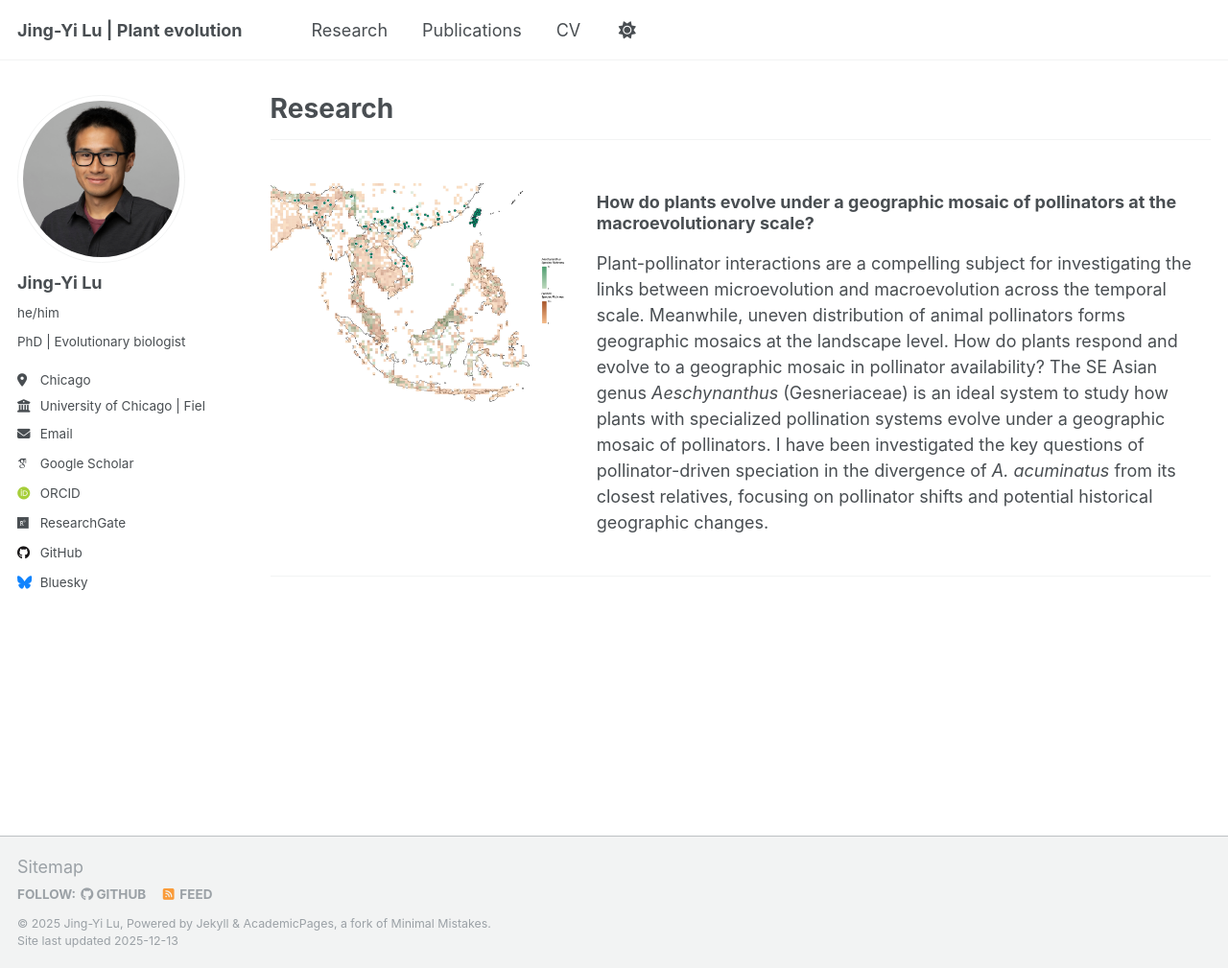
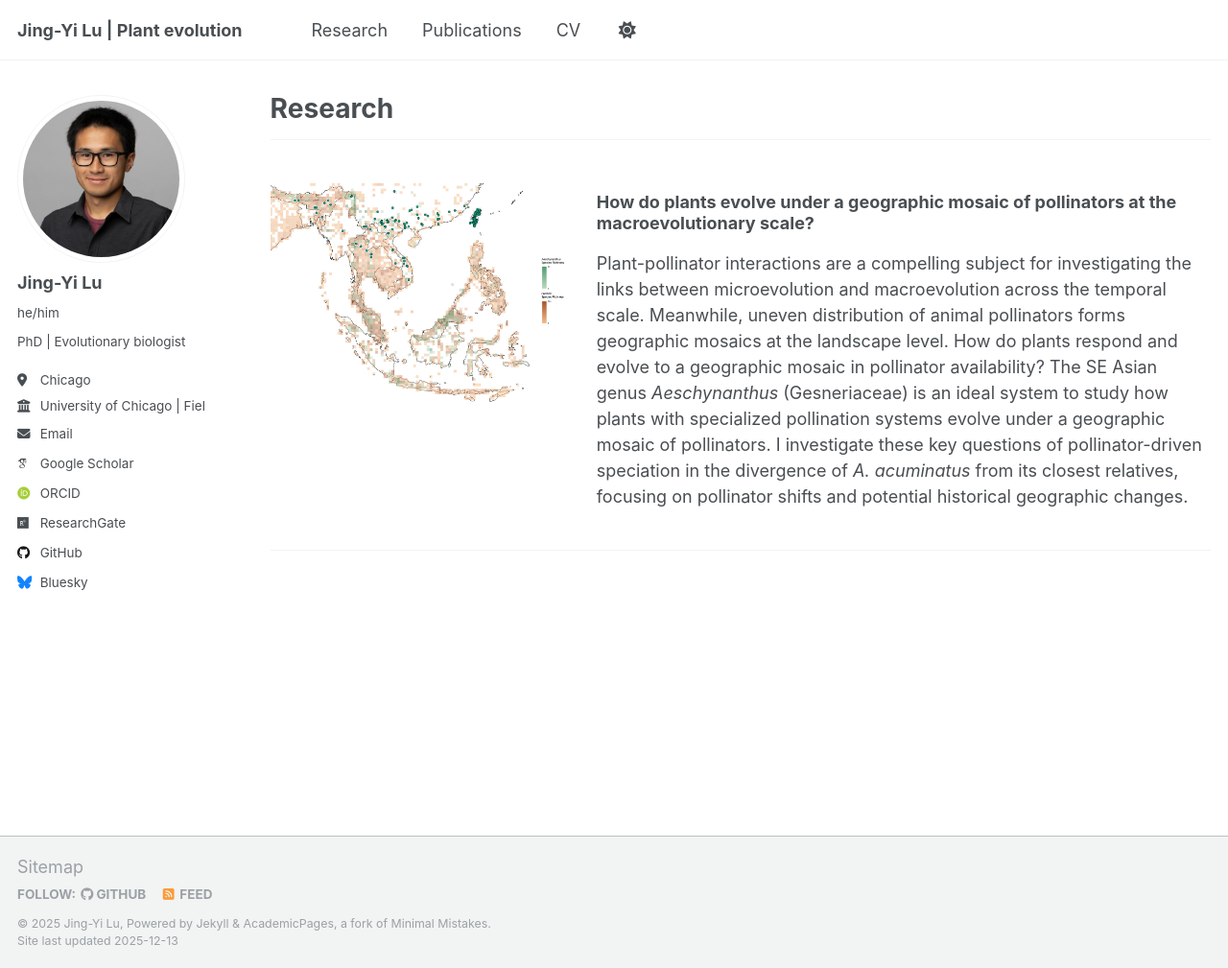
Before and after one commit to jingyilu/jingyilu.github.io, a Jekyll site: the page built from _pages/research.md, in a window 1280 px wide and 1009 px high. Shown: the whole window at 96% size. Built offline with Jekyll 4.4.1, drawn with Linux system fonts in a browser that asks for light colours; some web fonts are replaced; a script that is not in the unit is left out.

Commit message:
update research

```diff
--- a/_pages/research.md
+++ b/_pages/research.md
@@ -19,7 +19,7 @@ author_profile: true
     <h3>How do plants evolve under a geographic mosaic of pollinators at the macroevolutionary scale?</h3>
 
     <p>
-    Plant-pollinator interactions are a compelling subject for investigating the links between microevolution and macroevolution across the temporal scale. Meanwhile, uneven distribution of animal pollinators forms geographic mosaics at the landscape level. How do plants respond and evolve to a geographic mosaic in pollinator availability? The SE Asian genus <em>Aeschynanthus</em> (Gesneriaceae) is an ideal system to study how plants with specialized pollination systems evolve under a geographic mosaic of pollinators. I have been investigated the key questions of pollinator-driven speciation in the divergence of <em>A. acuminatus</em> from its closest relatives, focusing on pollinator shifts and potential historical geographic changes.
+    Plant-pollinator interactions are a compelling subject for investigating the links between microevolution and macroevolution across the temporal scale. Meanwhile, uneven distribution of animal pollinators forms geographic mosaics at the landscape level. How do plants respond and evolve to a geographic mosaic in pollinator availability? The SE Asian genus <em>Aeschynanthus</em> (Gesneriaceae) is an ideal system to study how plants with specialized pollination systems evolve under a geographic mosaic of pollinators. I investigate these key questions of pollinator-driven speciation in the divergence of <em>A. acuminatus</em> from its closest relatives, focusing on pollinator shifts and potential historical geographic changes.
     </p>
 
   </div>
```
